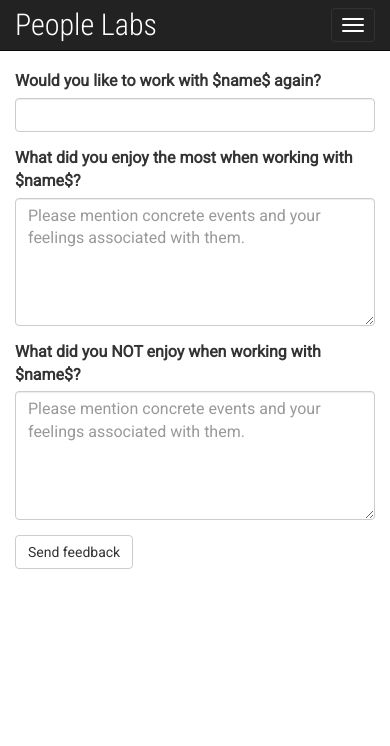
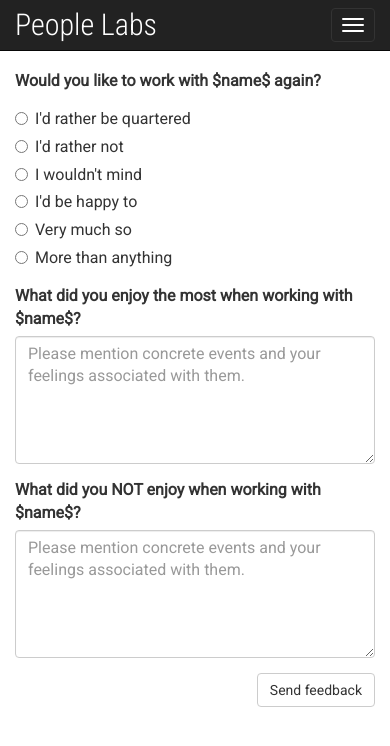
Before and after one commit to tasuk/psfg, a Django app: page /feedback in a window 390 px wide. Shown: the top 746 px of the page. Run offline with Django 3.2, Linux system fonts and the light colour scheme; some libraries are stand-ins or nearby versions.

Commit message:
Make questionnaire responsive

```diff
--- a/feedback/templates/questionnaire.html
+++ b/feedback/templates/questionnaire.html
@@ -1,21 +1,48 @@
 {% extends "base.html" %}
 
 {% block content %}
-<div class="container benefits">
+<div id="questionnaire" class="container">
     <form>
+        <div class="row">
+            <div class="col-lg-4">
+                <label for="workagain">Would you like to work with $name$ again?</label>
                 <div class="form-group">
-            <label for="workagain">Would you like to work with $name$ again?</label>
-            <input name="workagain" id="workagain" class="form-control" type="text"/>
+                    <div class="radio"><label>
+                        <input type="radio" name="workagain" id="workagain" value="1">I'd rather be quartered
+                    </label></div>
+                    <div class="radio"><label>
+                        <input type="radio" name="workagain" id="workagain" value="2">I'd rather not
+                    </label></div>
+                    <div class="radio"><label>
+                        <input type="radio" name="workagain" id="workagain" value="3"> I wouldn't mind
+                    </label></div>
+                    <div class="radio"><label>
+                        <input type="radio" name="workagain" id="workagain" value="4"> I'd be happy to
+                    </label></div>
+                    <div class="radio"><label>
+                        <input type="radio" name="workagain" id="workagain" value="5"> Very much so
+                    </label></div>
+                    <div class="radio"><label>
+                        <input type="radio" name="workagain" id="workagain" value="6"> More than anything
+                    </label></div>
+                </div>
             </div>
 
+            <div class="col-lg-4">
                 <div class="form-group">
                     <label for="didenjoy">What did you enjoy the most when working with $name$?</label>
                     <textarea name="didenjoy" id="didenjoy" class="form-control" rows="5" placeholder="Please mention concrete events and your feelings associated with them."></textarea>
                 </div>
+            </div>
 
+            <div class="col-lg-4">
+                <div class="form-group">
                     <div class="form-group">
                         <label for="didnotenjoy">What did you NOT enjoy when working with $name$?</label>
                         <textarea name="didnotenjoy" id="didnotenjoy" class="form-control" rows="5" placeholder="Please mention concrete events and your feelings associated with them."></textarea>
+                    </div>
+                </div>
+            </div>
         </div>
 
         <div class="form-group">
--- a/psfg/templates/base.html
+++ b/psfg/templates/base.html
@@ -31,6 +31,8 @@
 
         #signup-form { text-align: center; }
         #signup-form input, #signup-form button { text-align: center; margin: auto; width: 250px; }
+
+        #questionnaire button { float: right; }
 
         @media screen and (min-width: 768px) {
             .row { display: flex; flex-direction: row; }
```
Lines whose indentation alone changed are shown as unchanged.
